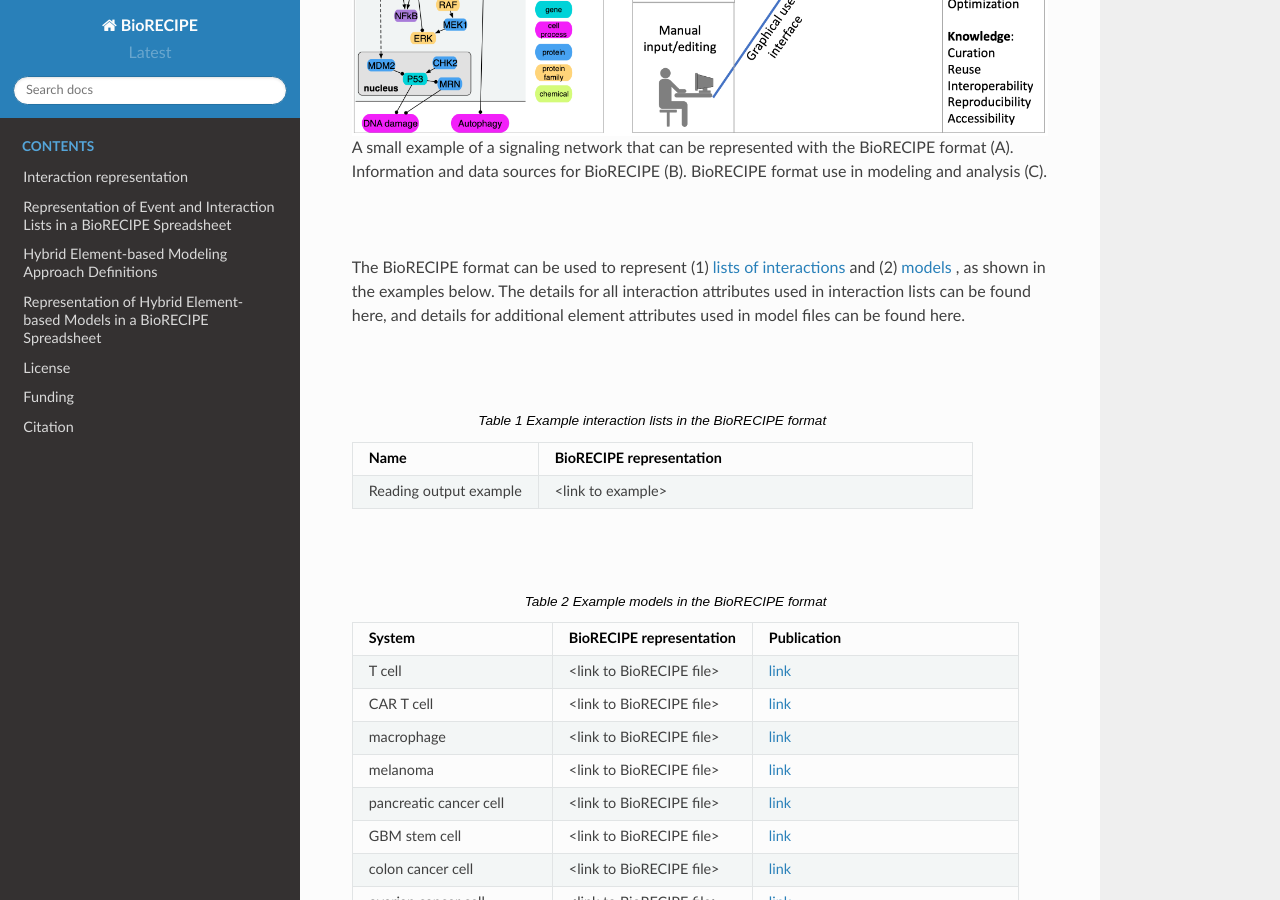
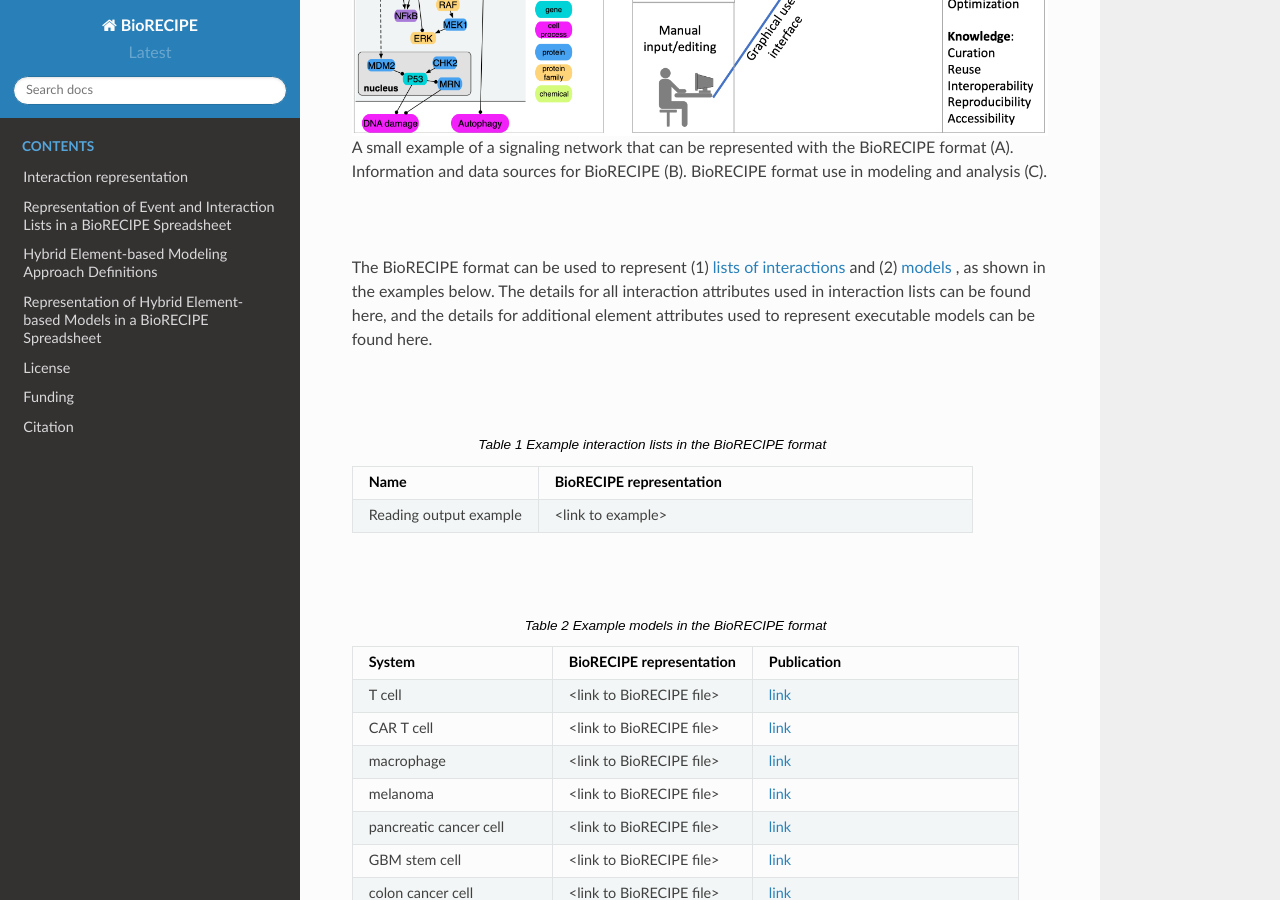
Before and after one commit to pitt-miskov-zivanov-lab/BioRECIPE, a Sphinx documentation site: the page built from docs/index.rst, in a window 1280 px wide and 900 px high, scrolled down 700 px. Built offline with Sphinx 7.4.7 and the Read the Docs theme 2.0.0, drawn with Linux system fonts in a browser that asks for light colours.

Commit message:
Update index.rst

```diff
--- a/docs/index.rst
+++ b/docs/index.rst
@@ -18,7 +18,7 @@ A small example of a signaling network that can be represented with the BioRECIP
 
 |
 
-The BioRECIPE format can be used to represent (1) `lists of interactions <https://melody-biorecipe.readthedocs.io/en/latest/index.html#example-interaction-lists-in-biorecipe-format>`_ and (2) `models <https://melody-biorecipe.readthedocs.io/en/latest/index.html#example-models-in-biorecipe-format>`_ , as shown in the examples below. The details for all interaction attributes used in interaction lists can be found here, and details for additional element attributes used in model files can be found here.
+The BioRECIPE format can be used to represent (1) `lists of interactions <https://melody-biorecipe.readthedocs.io/en/latest/index.html#id8>`_ and (2) `models <https://melody-biorecipe.readthedocs.io/en/latest/index.html#id9>`_ , as shown in the examples below. The details for all interaction attributes used in interaction lists can be found here, and the details for additional element attributes used to represent executable models can be found here.
 
 |
 
```
